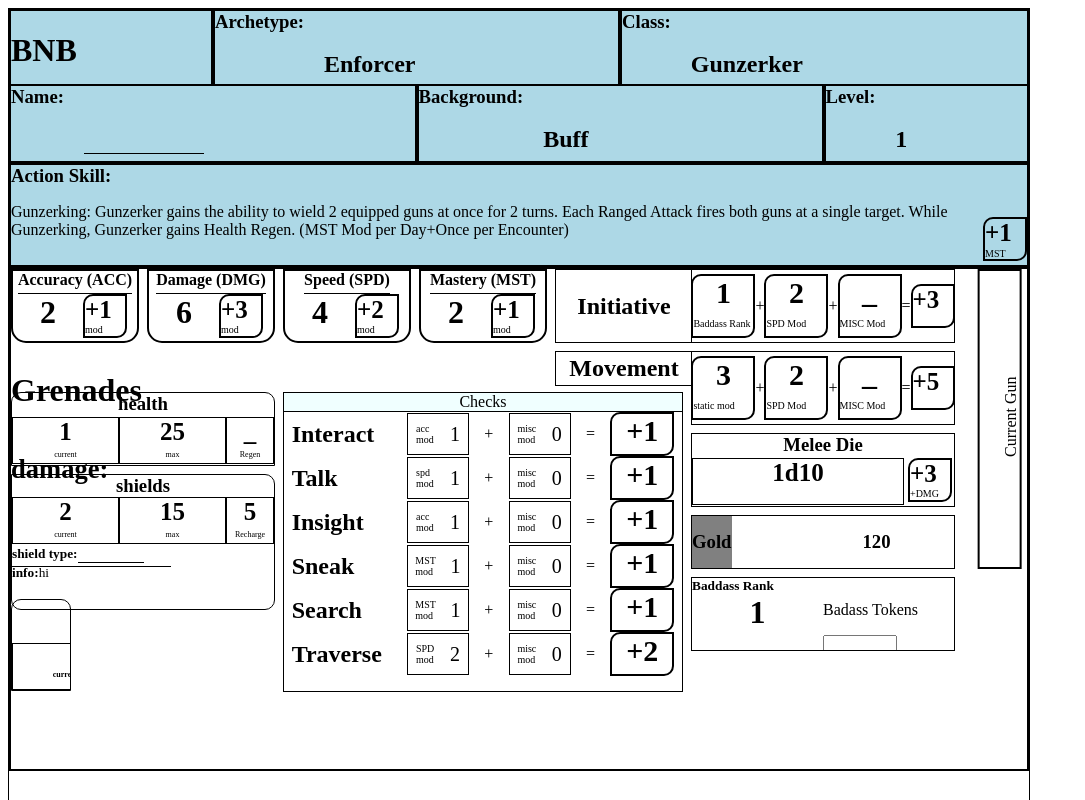
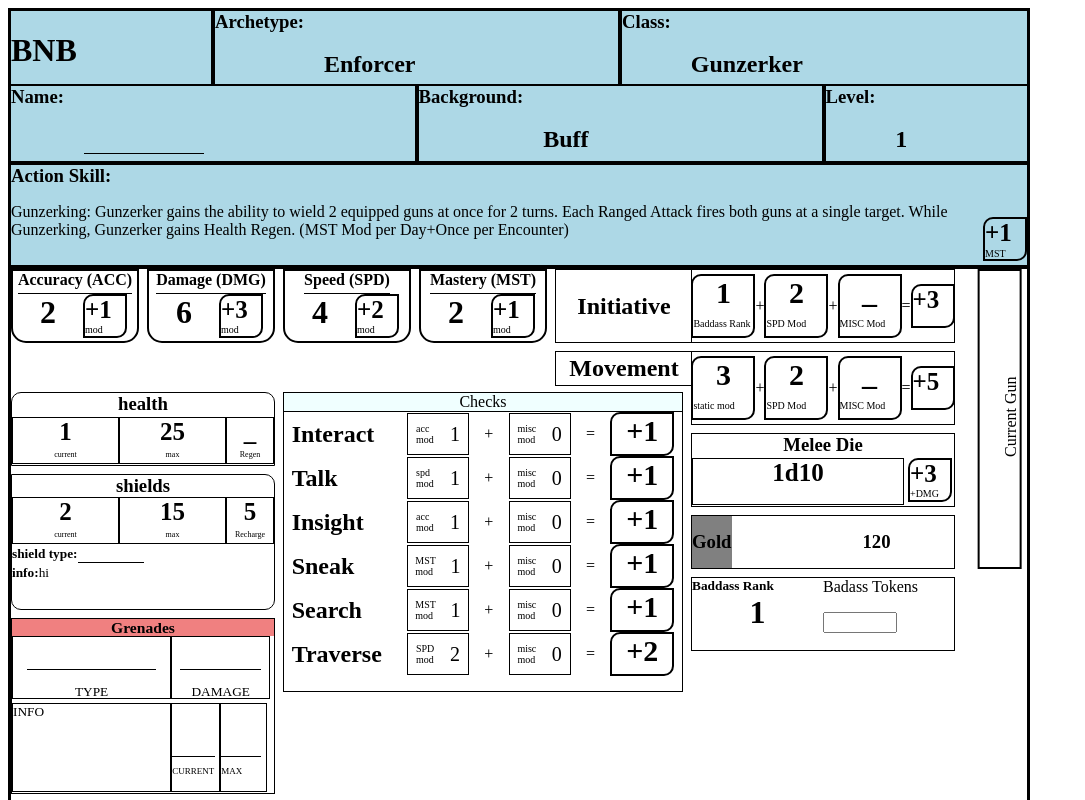
Before and after one commit to chrehall68/character-sheet, a React (Create React App) app: page / in a window 1280 px wide. Shown: the top 800 px of the page, without its empty margins (0-1085 px from the left). Built offline with nearby package versions, Linux system fonts and the light colour scheme.

Commit message:
finalize grenades functionality

```diff
--- a/src/Body.css
+++ b/src/Body.css
@@ -1,6 +1,6 @@
 .body {
     display: grid;
-    height: 500px;
+    height: 80%;
     grid-template-columns: repeat(auto-fit, 60px);
     grid-template-rows: repeat(auto-fit, 12.5px);
     border: 2px solid black;
@@ -339,7 +339,13 @@
     padding: 0px;
     width: 50%;
     display: inline-block;
+    vertical-align: top;
     border: 0px;
+}
+
+.BARank div.tokens p {
+    margin-top: 0px;
+    display: inline-block;
 }
 
 .BARank div.tokens input {
@@ -347,44 +353,133 @@
     overflow: hidden;
 }
 
-.Grenades {
-    grid-column: span 1; /* sobs what */
-    grid-row: span 4;
-    display: grid;
+.grenades {
+    grid-column: span 4;
+    grid-row: 18 / span 9;
+    display: inline-block;
     font-size: smaller;
-    grid-template-areas: "grenades grenades grenades grenades"
-        "type type damage damage"
-        "info info current max";
-    border: 1px solid black
+    border: 1px black solid;
+    overflow: hidden;
 }
 
-.Grenades div.header h1{
-    width: 100%;
+.grenades .header {
+    height: 10%;
     overflow: hidden;
+    background-color: lightcoral;
+}
+
+.grenades .header h3 {
+    padding: 0px;
+    margin: 0px;
+    text-align: center;
+}
+
+.grenades .type {
+    height: 35%;
+    width: 60%;
+    text-align: center;
+    overflow: hidden;
+    border: 1px solid black;
     display: inline-block;
+}
+
+.grenades .type input {
+    width: 80%;
+    height: 50%;
+    border-top: 0px;
+    border-bottom: 1px solid black;
+    border-right: 0px;
+    border-left: 0px;
+    font-size: large;
+    text-align: center;
+}
+
+
+.grenades .damage {
+    height: 35%;
+    width: 37%;
+    text-align: center;
+    overflow: hidden;
+    border: 1px solid black;
+    display: inline-block;
+}
+
+.grenades .damage input {
+    width: 80%;
+    height: 50%;
+    border-top: 0px;
+    border-bottom: 1px solid black;
+    border-right: 0px;
+    border-left: 0px;
+    font-size: large;
+    text-align: center;
+}
+
+.grenades .info {
+    height: 50%;
+    width: 60%;
+    overflow: hidden;
+    border: 1px solid black;
+    display: inline-block;
+}
+
+.grenades .info p {
     margin: 0px;
     padding: 0px;
-    font-size: smaller;
+    height: 20%;
 }
 
-.Grenades.header {
-    grid-area: header;
-    height: min-content;
-    text-align: center;
-    font-size:small;
-    padding: 0px auto;
-    margin: 0px auto;
+.grenades .info textarea {
+    width: 80%;
+    height: 80%;
+    margin: 0px;
+    padding: 0px;
+    border-top: 0px;
+    border-bottom: 1px solid black;
+    border-right: 0px;
+    border-left: 0px;
+    font-size: small;
 }
 
-.Grenades .info {
-    grid-area: info;
-    width: 210px;
+
+.grenades .current {
+    height: 50%;
+    width: 18%;
+    overflow: hidden;
+    border: 1px solid black;
+    display: inline-block;
+    font-size: xx-small;
 }
 
-.Grenades .current {
-    grid-area: current;
+.grenades .current input {
+    width: 90%;
+    height: 60%;
+    margin: 0px;
+    padding: 0px;
+    border-top: 0px;
+    border-bottom: 1px solid black;
+    border-right: 0px;
+    border-left: 0px;
+    font-size: large;
 }
 
-.Grenades .max {
-    grid-area: max;
+.grenades .max {
+    height: 50%;
+    width: 17%;
+    overflow: hidden;
+    border: 1px solid black;
+    display: inline-block;
+    font-size: xx-small;
 }
+
+.grenades .max input {
+    width: 90%;
+    height: 60%;
+    margin: 0px;
+    padding: 0px;
+    border-top: 0px;
+    border-bottom: 1px solid black;
+    border-right: 0px;
+    border-left: 0px;
+    font-size: large;
+}
--- a/src/Body.js
+++ b/src/Body.js
@@ -169,11 +169,15 @@
 }
 
 class Grenades extends React.Component {
-    render(){
+    render() {
         return <div className="grenades" style={this.props.style}>
-            <h1 className="header">Grenades
-            <span className="grenade"><h5>damage: </h5><p><Editable callback={() => { console.log("no") }} /></p></span>
-            <HeaderCurMaxMod header="grenade" info="" current="none" max="3" style={this.props.style} /></h1>
+
+            <div className='header'><h3>Grenades</h3></div>
+            <div className="type"><input type="text"></input><p>TYPE</p></div>
+            <div className="damage"><input type="text"></input><p>DAMAGE</p></div>
+            <div className="info"><p>INFO</p><textarea style={{ "resize": "none" }}></textarea></div>
+            <div className='current'><input type="number" /><p>CURRENT</p></div>
+            <div className='max'><input type="number" /><p>MAX</p></div>
         </div>
     }
 }
@@ -227,7 +231,7 @@
                 <Checks style={{ gridRow: "7/span 15" }} />
                 <Melee style={{ gridRow: "9/span 4" }} />
                 <Shields style={{ gridRow: "11 / span 7" }} />
-                <Grenades style={{ gridRow: "/span 3"}} />
+                <Grenades />
                 <BARank />
                 <Gold style={{ gridRow: "13/ span 3" }} />
 
```
